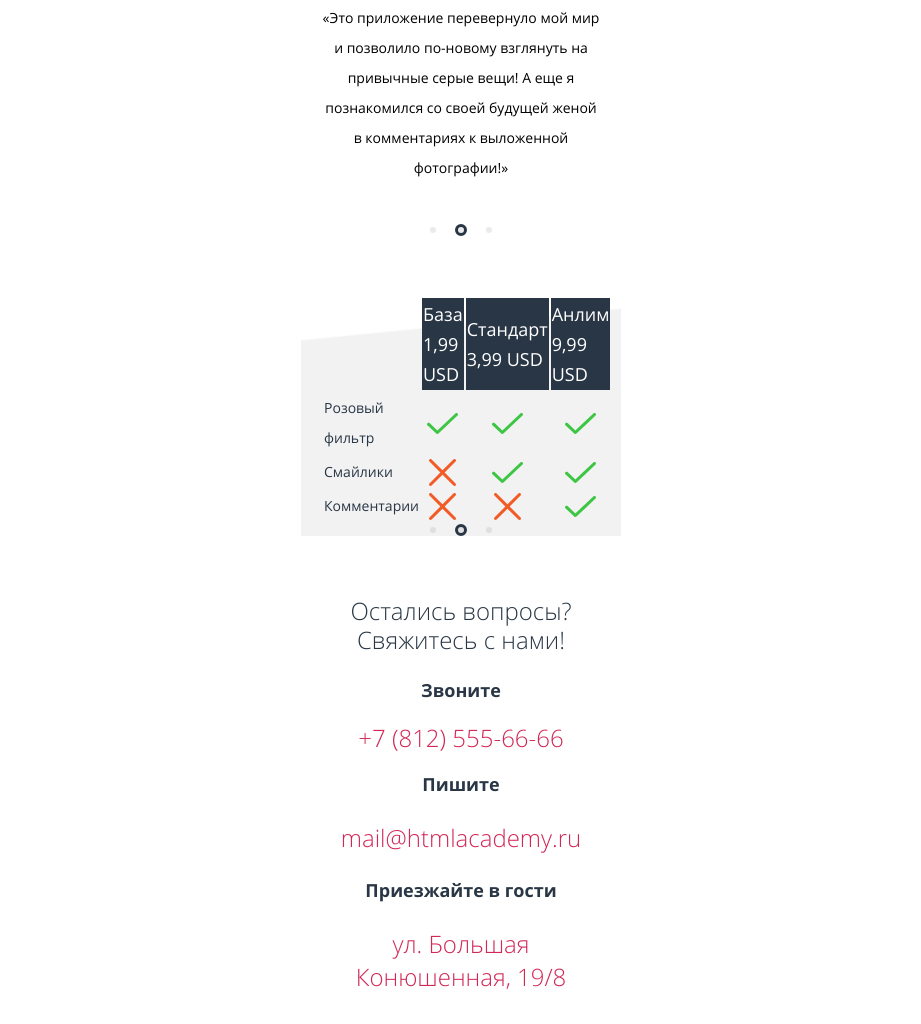
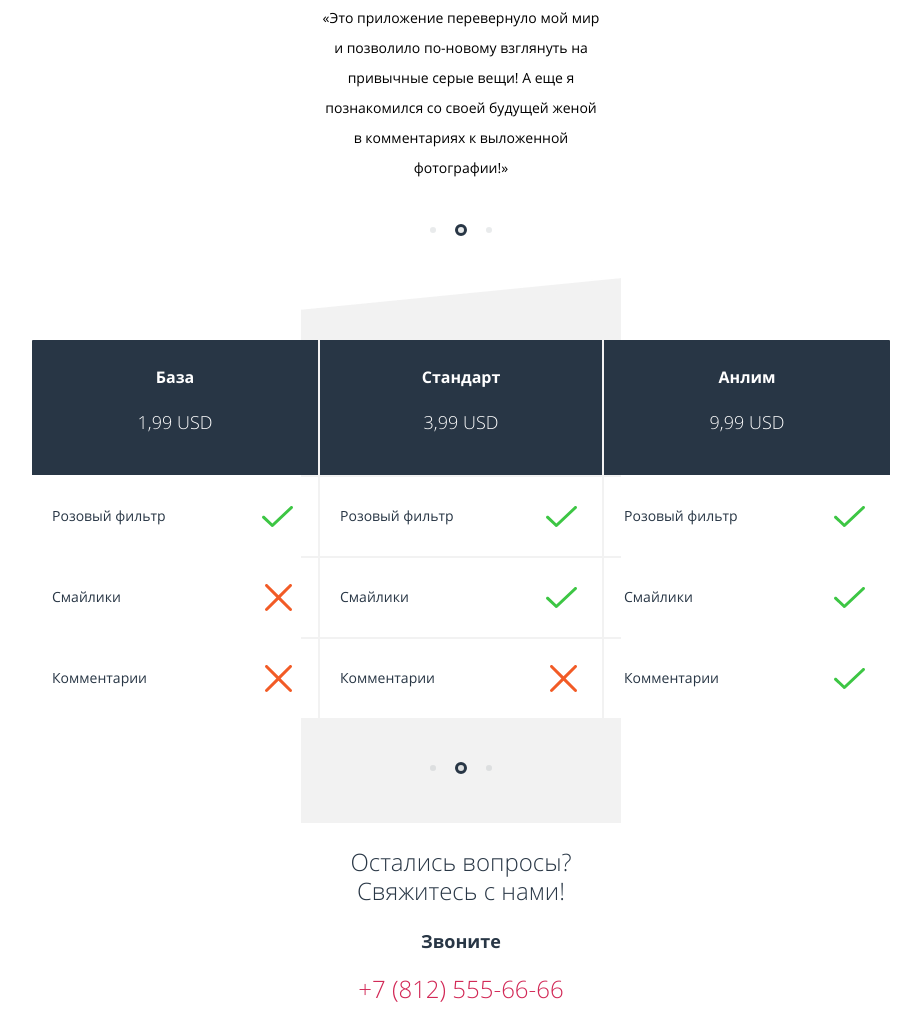
Before and after one commit to qrvck/1484649-pink-22, a website: page source/index.html in a window 1280 px wide. Shown: the part 1922-2946 px from the top of the page, without its empty margins (179-1100 px from the left). Drawn offline with nearby package versions, Linux system fonts and the light colour scheme; files that its build step writes are made by us from their sources; grey boxes are pictures that could not be loaded.

Commit message:
сделал оформление таблицы главной страницы

```diff
--- a/source/index.html
+++ b/source/index.html
@@ -135,32 +135,32 @@
     </section>
 
     <section class="price">
-      <div class="wrapper slider">
+      <div class=" slider">
         <h2 class="visually-hidden">Стоимость</h2>
         <table class="price__list slider__list">
           <tr>
-            <td></td>
-            <td class="price__list-rate">База 1,99 USD</td>
-            <td class="price__list-rate price__list-rate--hit">Стандарт 3,99 USD</td>
-            <td class="price__list-rate">Анлим 9,99 USD</td>
+            <td class="price__list-options-hidden"></td>
+            <td class="price__list-rate price__list-rate__border-left"> <p class="price__list-tariff">База</p> <p class="price__list-value">1,99 USD</p></td>
+            <td class="price__list-rate price__list-rate--hit"> <p class="price__list-tariff">Стандарт</p> <p class="price__list-value">3,99 USD</p></td>
+            <td class="price__list-rate price__list-rate__border-right"> <p class="price__list-tariff">Анлим</p> <p class="price__list-value">9,99 USD</p></td>
           </tr>
           <tr>
-            <td class="price__list-options">Розовый фильтр</td>
-            <td class="price__list-options price__list-options--yes"></td>
-            <td class="price__list-options price__list-options--yes"></td>
-            <td class="price__list-options price__list-options--yes"></td>
+            <td class="price__list-options price__list-options-hidden">Розовый фильтр</td>
+            <td class="price__list-options price__list-options--yes">Розовый фильтр</td>
+            <td class="price__list-options price__list-options--yes">Розовый фильтр</td>
+            <td class="price__list-options price__list-options--yes">Розовый фильтр</td>
           </tr>
           <tr>
-            <td class="price__list-options">Смайлики</td>
-            <td class="price__list-options price__list-options--no"></td>
-            <td class="price__list-options price__list-options--yes"></td>
-            <td class="price__list-options price__list-options--yes"></td>
+            <td class="price__list-options price__list-options-hidden">Смайлики</td>
+            <td class="price__list-options price__list-options--no">Смайлики</td>
+            <td class="price__list-options price__list-options--yes">Смайлики</td>
+            <td class="price__list-options price__list-options--yes">Смайлики</td>
           </tr>
           <tr>
-            <td class="price__list-options">Комментарии</td>
-            <td class="price__list-options price__list-options--no"></td>
-            <td class="price__list-options price__list-options--no"></td>
-            <td class="price__list-options price__list-options--yes"></td>
+            <td class="price__list-options price__list-options-hidden">Комментарии</td>
+            <td class="price__list-options price__list-options--no">Комментарии</td>
+            <td class="price__list-options price__list-options--no">Комментарии</td>
+            <td class="price__list-options price__list-options--yes">Комментарии</td>
           </tr>
         </table>
         <p class="toggles">
--- a/source/sass/blocks/price.scss
+++ b/source/sass/blocks/price.scss
@@ -2,29 +2,70 @@
   background-color: $white;
   background-image: url(../img/grey-background.jpg);
   background-repeat: no-repeat;
-  background-position: center 5%;
+  background-position: center top;
+  padding-top: 102px;
+  padding-bottom: 49px;
+}
+
+.price__list {
+  margin-left: auto;
+  margin-right: auto;
+  padding-bottom: 42px;
+}
+
+.price__list-options-hidden {
+  display: none;
+}
+
+.price__list-rate__border-left {
+  border: 2px solid $middle-gray;
+  border-radius: 1px 0px 0px 0px;
+}
+
+.price__list-rate__border-right {
+  border: 2px solid $middle-gray;
+  border-radius: 0px 1px 0px 0px;
 }
 
 .price__list-rate {
   background-color: $middle-gray;
   color: $white;
+  width: 280px;
+  text-align: center;
+}
+
+.price__list-tariff {
+  font-size: 16px;
+  font-weight: 700;
+  margin-top: 19px;
+  margin-bottom: 15px;
+}
+
+.price__list-value {
+  font-weight: 300;
+  margin: 0;
+  margin-bottom: 35px;
 }
 
 .price__list-options {
   font-size: 14px;
   color: $middle-gray;
+  background-color: $white;
+  padding-top: 24px;
+  padding-bottom: 25px;
+  padding-left: 20px;
 }
 
 .price__list-options--yes {
   background-image: url("../img/yes.svg");
   background-repeat: no-repeat;
-  background-position: center center;
+  background-position: 90% center;
 }
 
 .price__list-options--no {
   background-image: url("../img/no.svg");
   background-repeat: no-repeat;
-  background-position: center center;
+  background-position: 90% center;
 }
 
 .price__toggles {
--- a/source/sass/blocks/toggles.scss
+++ b/source/sass/blocks/toggles.scss
@@ -1,6 +1,5 @@
 .toggles {
   margin: 0;
-  margin-bottom: 60px;
   display: flex;
   align-items: center;
   justify-content: center;
```
